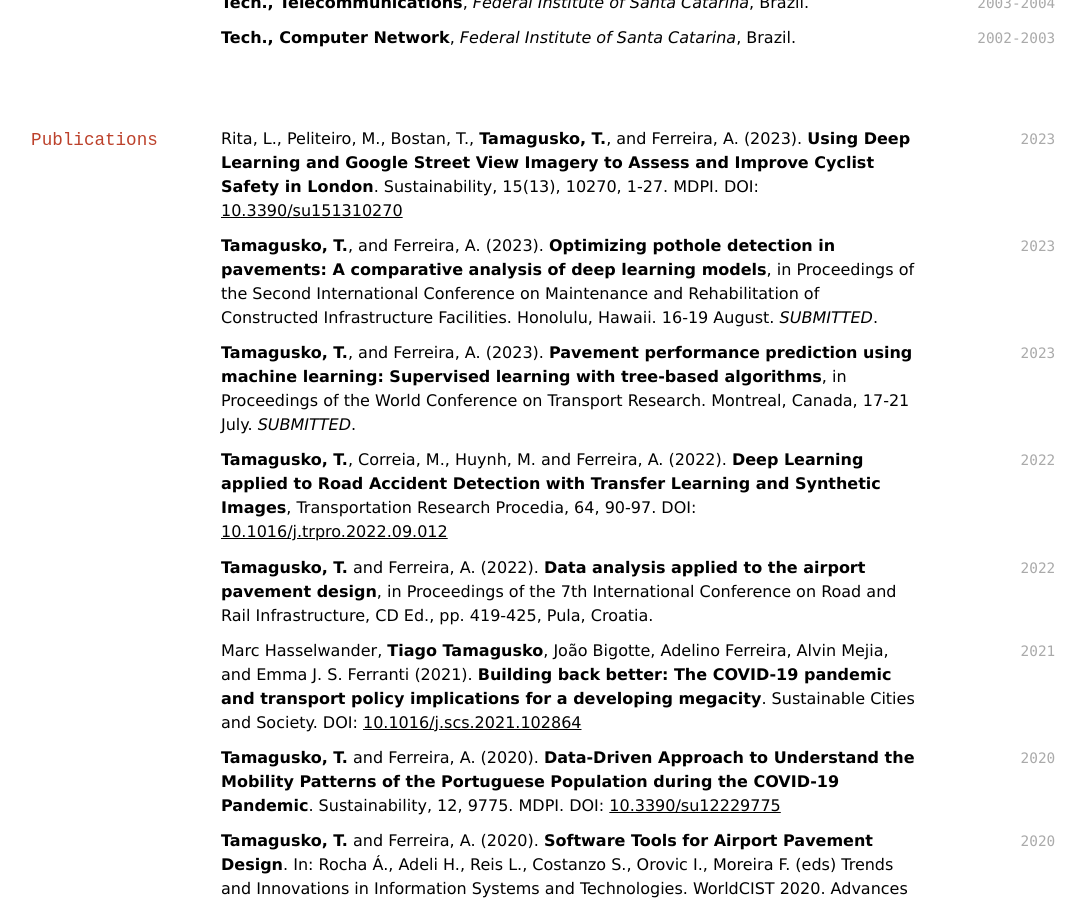
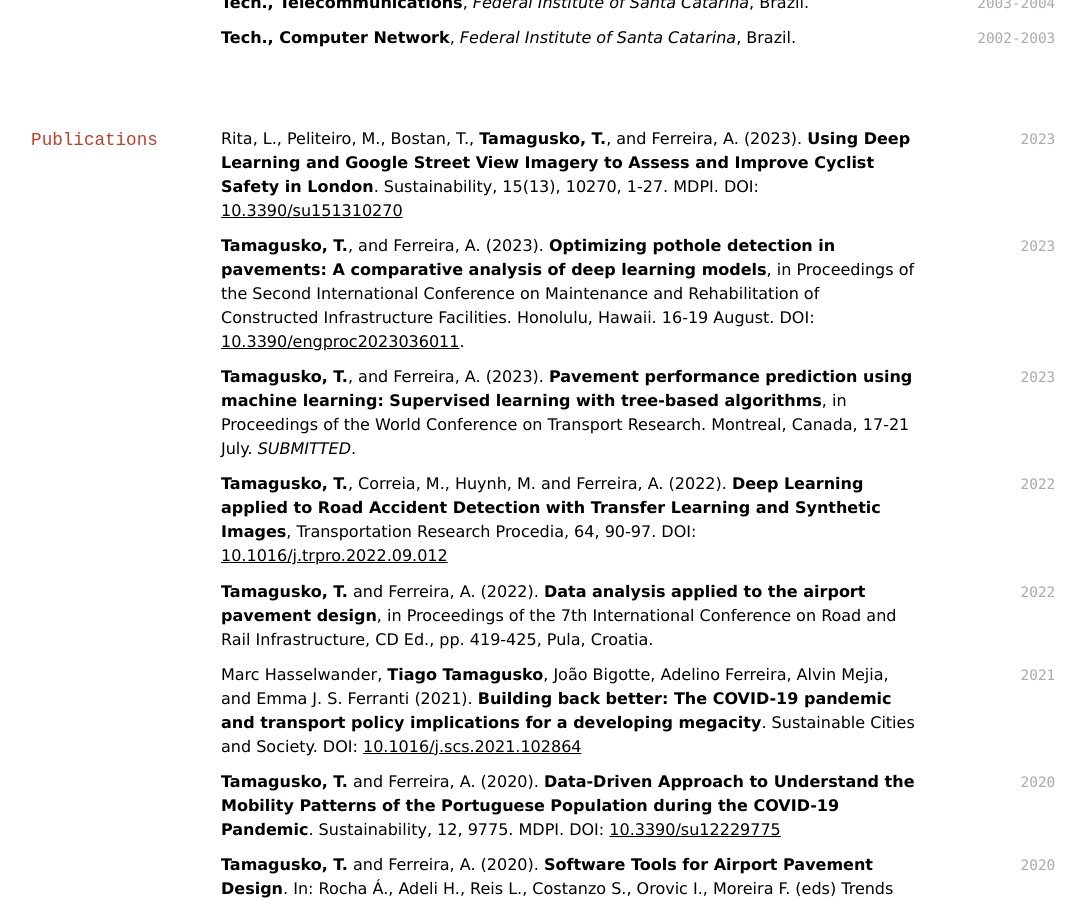
Before and after one commit to tamagusko/cv, a Jekyll site: the page built from index.md, in a window 1280 px wide and 900 px high, scrolled down 1922 px. Shown: the whole window, without its empty margins (111-1197 px from the left). Built offline with Jekyll 4.4.1, drawn with Linux system fonts in a browser that asks for light colours; nearby versions of some CDN libraries; a style sheet for code colours, icons or effects is not loaded.

Commit message:
feat: add doi mainfra paper

```diff
--- a/index.md
+++ b/index.md
@@ -106,7 +106,7 @@ Final Project: <a href="https://doi.org/10.13140/RG.2.2.14193.10089" target="_bl
 
 `2023` Rita, L., Peliteiro, M., Bostan, T., **Tamagusko, T.**, and Ferreira, A. (2023). **Using Deep Learning and Google Street View Imagery to Assess and Improve Cyclist Safety in London**. Sustainability, 15(13), 10270, 1-27. MDPI. DOI: [10.3390/su151310270](https://doi.org/10.3390/su151310270)
 
-`2023` **Tamagusko, T.**, and Ferreira, A. (2023). **Optimizing pothole detection in pavements: A comparative analysis of deep learning models**, in Proceedings of the Second International Conference on Maintenance and Rehabilitation of Constructed Infrastructure Facilities. Honolulu, Hawaii. 16-19 August. *SUBMITTED*.
+`2023` **Tamagusko, T.**, and Ferreira, A. (2023). **Optimizing pothole detection in pavements: A comparative analysis of deep learning models**, in Proceedings of the Second International Conference on Maintenance and Rehabilitation of Constructed Infrastructure Facilities. Honolulu, Hawaii. 16-19 August. DOI: [10.3390/engproc2023036011](https://doi.org/10.3390/engproc2023036011).
 
 `2023` **Tamagusko, T.**, and Ferreira, A. (2023). **Pavement performance prediction using machine learning: Supervised learning with tree-based algorithms**, in Proceedings of the World Conference on Transport Research. Montreal, Canada, 17-21 July. *SUBMITTED*.
 
```
